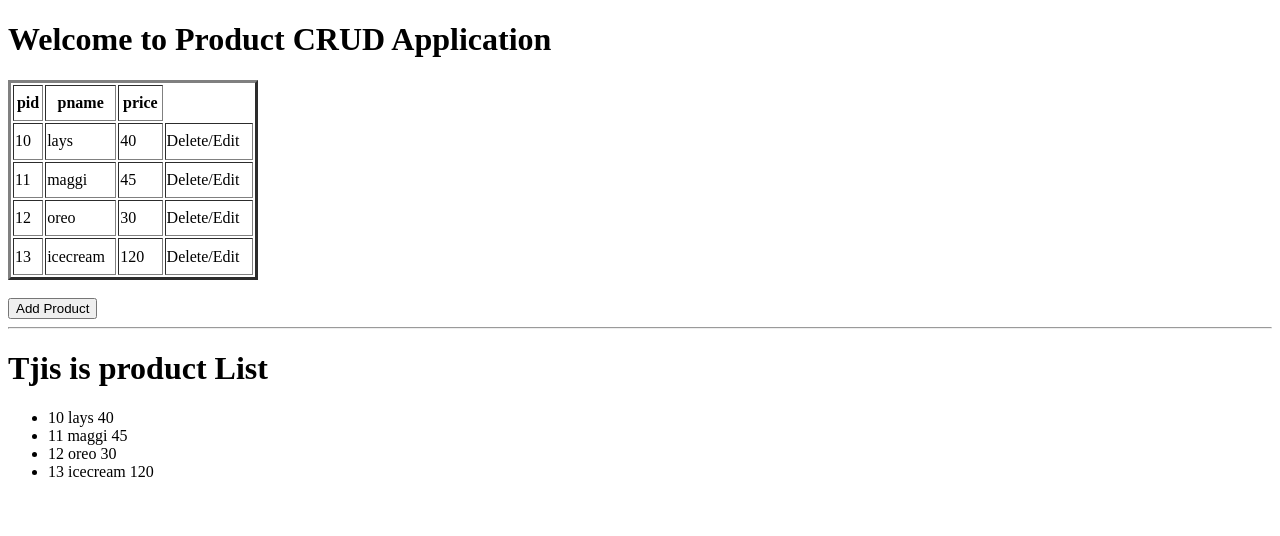
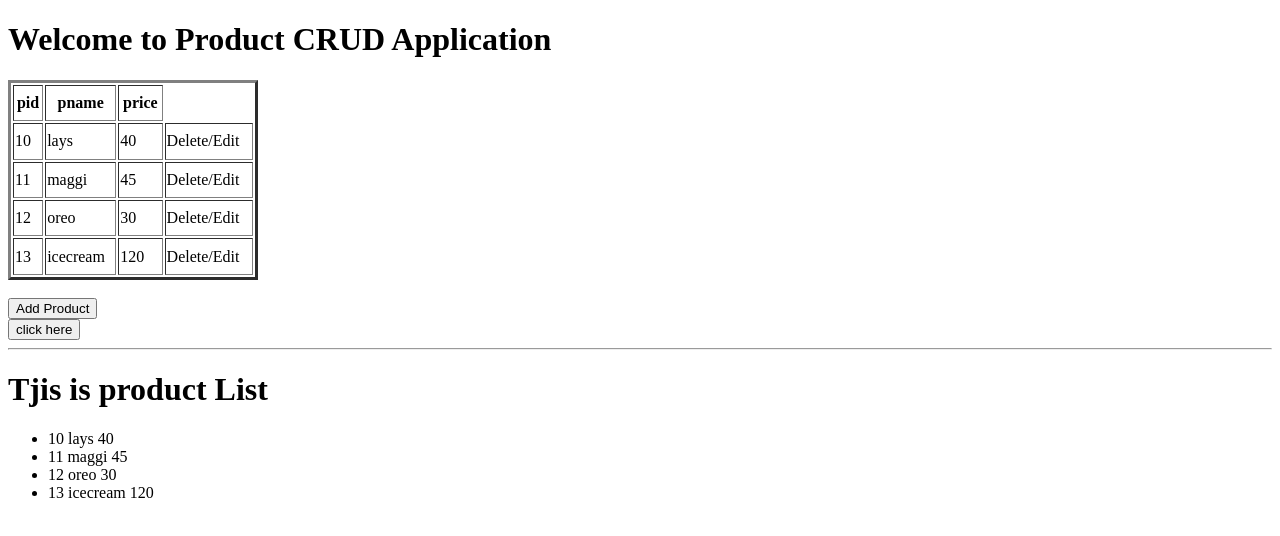
Before and after one commit to guravrupali/Myapp2, an Angular app in the folder Myapp2/: page /ptab in a window 1280 px wide. Shown: the top 536 px of the page. Built offline with nearby package versions, Linux system fonts and the light colour scheme.

Commit message:
Update ptab.component.html

```diff
--- a/Myapp2/src/app/product/ptab.component.html
+++ b/Myapp2/src/app/product/ptab.component.html
@@ -13,7 +13,8 @@
         </td>
     </tr>
 </table><br>
-<button type="button" name="btn" (click)="displayForm()">Add Product</button>
+<button type="button" name="btn" (click)="displayForm()">Add Product</button><br>
+<button type="button">click here</button>
 
 <div *ngIf="flag"> <!---handle event myevent here-->
     <pform [upprod]="pob" (myevent)="flag=$event"></pform>
```
